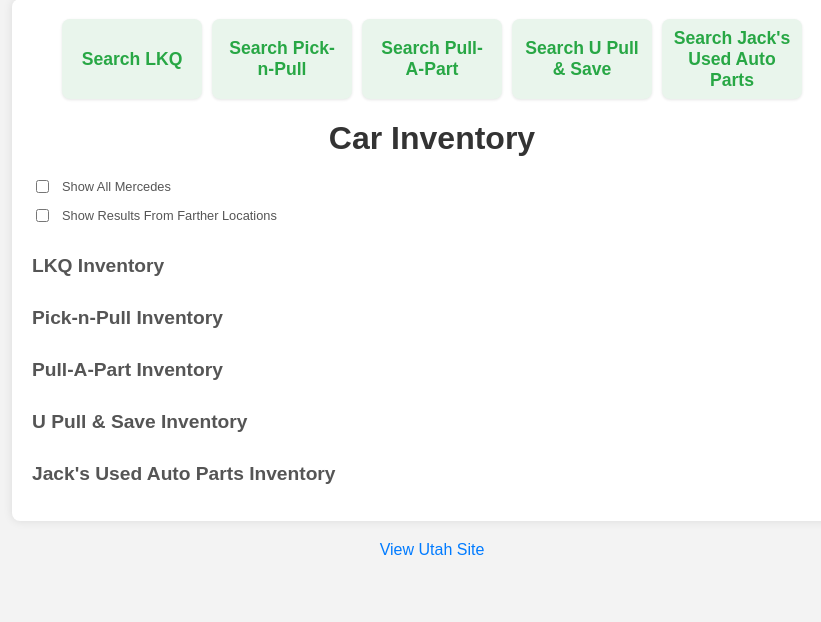
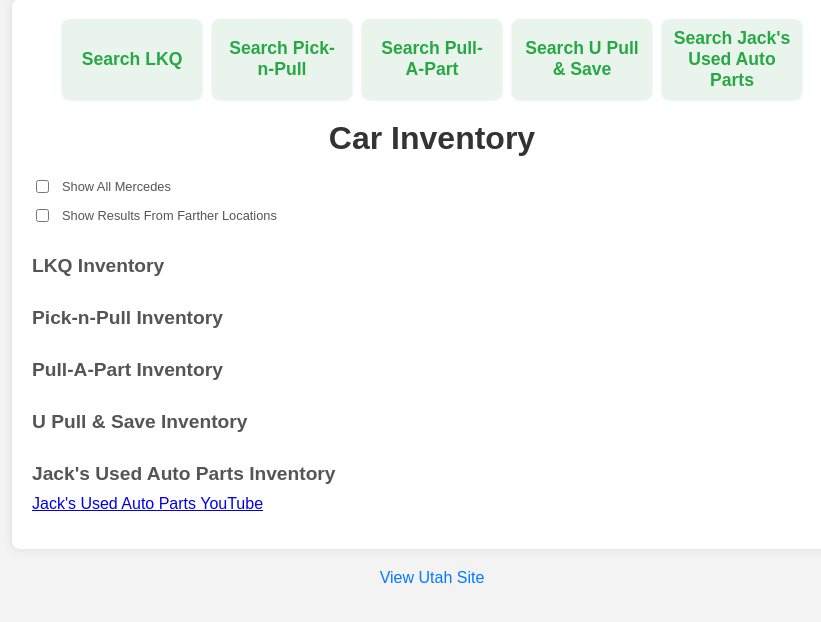
Before and after one commit to trevormcclellan/junkyard-frontend, a Flask app: page / in a window 1280 px wide. Shown: the part 21-643 px from the top of the page, without its empty margins (208-1029 px from the left). Run offline with Flask 3, Linux system fonts and the light colour scheme; data that the repository does not hold is empty.

Commit message:
Add Jack's Used Auto Parts YouTube link

```diff
--- a/main/templates/main/index.html
+++ b/main/templates/main/index.html
@@ -360,6 +360,7 @@
         </ul>
 
         <h2>Jack's Used Auto Parts Inventory</h2>
+        <a href="https://www.youtube.com/@jacksusedautoparts">Jack's Used Auto Parts YouTube</a>
         <ul>
             {% for car in cars_jacks %}
             <li>
```
